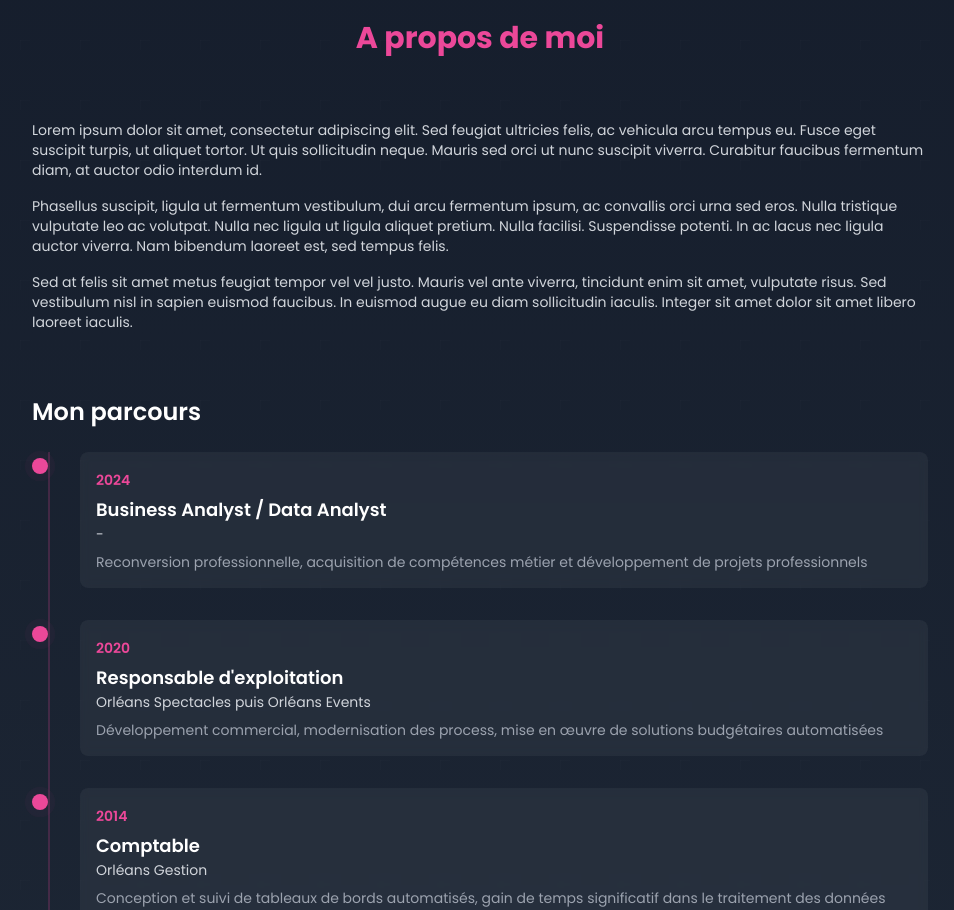
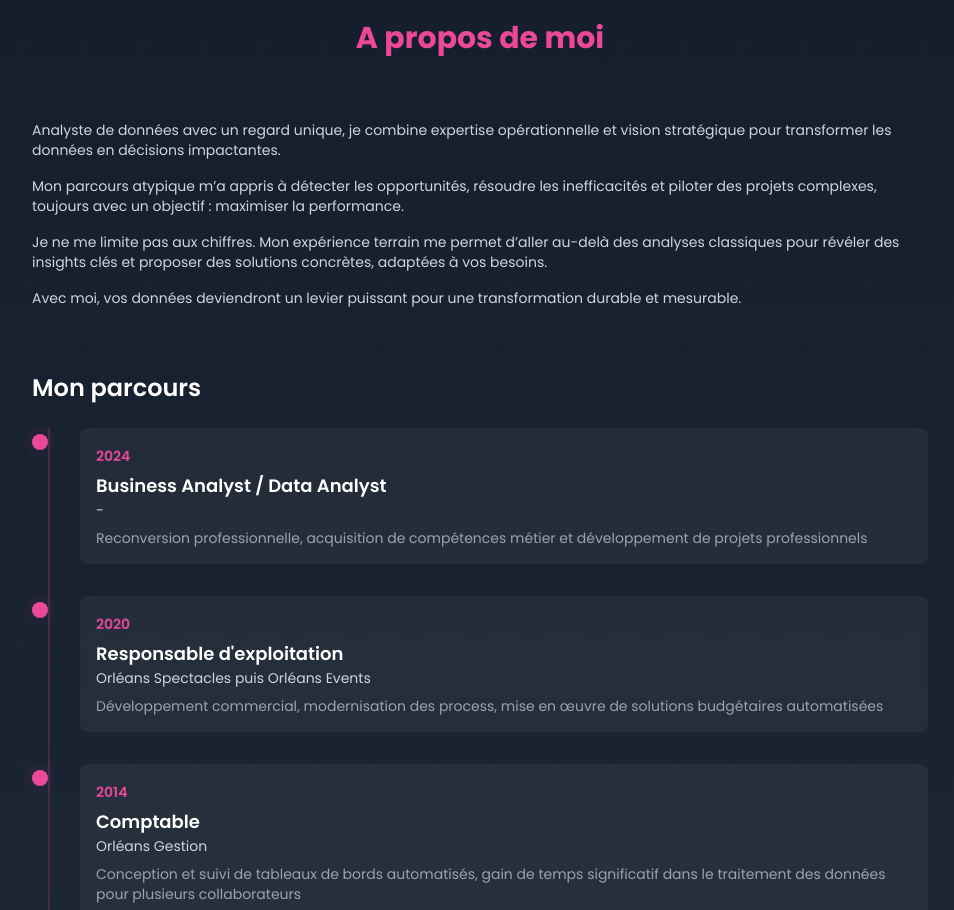
Before and after one commit to Arnaud-Ll/My-portfolio, a React (Vite) app: page / in a window 1280 px wide. Shown: the part 860-1770 px from the top of the page, without its empty margins (160-1114 px from the left). Built offline with nearby package versions, Linux system fonts and the light colour scheme.

Commit message:
Update About.tsx

```diff
--- a/src/components/About.tsx
+++ b/src/components/About.tsx
@@ -25,22 +25,16 @@ const About: React.FC = () => {
         <div className="max-w-4xl mx-auto mb-16">
           <div className="text-sm text-gray-300 space-y-4">
             <p>
-              Lorem ipsum dolor sit amet, consectetur adipiscing elit. Sed feugiat ultricies felis,
-              ac vehicula arcu tempus eu. Fusce eget suscipit turpis, ut aliquet tortor. Ut quis
-              sollicitudin neque. Mauris sed orci ut nunc suscipit viverra. Curabitur faucibus
-              fermentum diam, at auctor odio interdum id.
+            Analyste de données avec un regard unique, je combine expertise opérationnelle et vision stratégique pour transformer les données en décisions impactantes.
             </p>
             <p>
-              Phasellus suscipit, ligula ut fermentum vestibulum, dui arcu fermentum ipsum, ac
-              convallis orci urna sed eros. Nulla tristique vulputate leo ac volutpat. Nulla nec
-              ligula ut ligula aliquet pretium. Nulla facilisi. Suspendisse potenti. In ac lacus
-              nec ligula auctor viverra. Nam bibendum laoreet est, sed tempus felis.
+            Mon parcours atypique m’a appris à détecter les opportunités, résoudre les inefficacités et piloter des projets complexes, toujours avec un objectif : maximiser la performance.
             </p>
             <p>
-              Sed at felis sit amet metus feugiat tempor vel vel justo. Mauris vel ante viverra,
-              tincidunt enim sit amet, vulputate risus. Sed vestibulum nisl in sapien euismod
-              faucibus. In euismod augue eu diam sollicitudin iaculis. Integer sit amet dolor sit
-              amet libero laoreet iaculis.
+            Je ne me limite pas aux chiffres. Mon expérience terrain me permet d’aller au-delà des analyses classiques pour révéler des insights clés et proposer des solutions concrètes, adaptées à vos besoins.
+            </p>
+            <p>
+            Avec moi, vos données deviendront un levier puissant pour une transformation durable et mesurable.
             </p>
           </div>
         </div>
```
